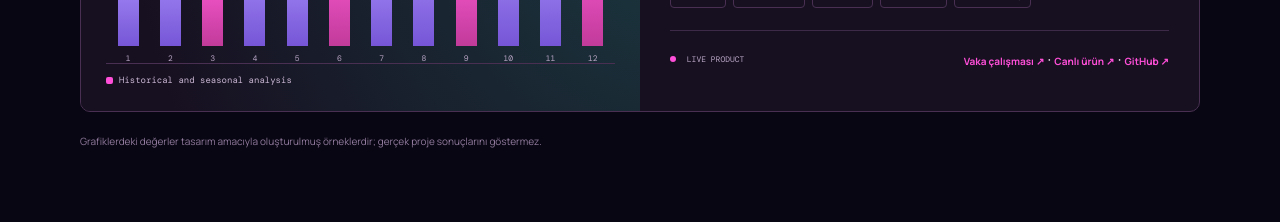
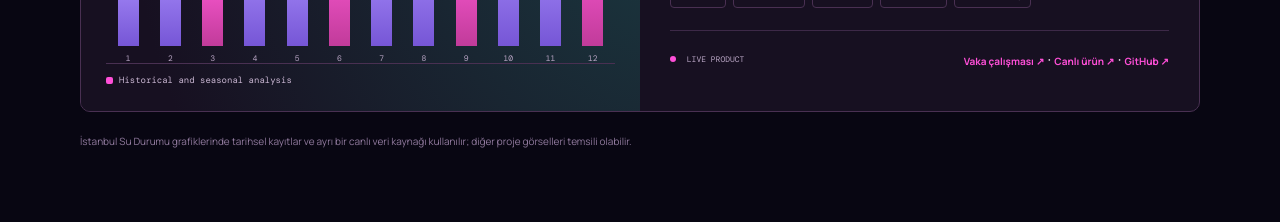
Before and after one commit to selinddrmz/portfolio, a Next.js app: page / in a window 1280 px wide. Shown: the part 3200-3422 px from the top of the page. Built offline with nearby package versions, Linux system fonts and the light colour scheme; no server answers; the database is empty.

Commit message:
Clarify which portfolio project charts use real data

```diff
--- a/app/page.tsx
+++ b/app/page.tsx
@@ -69,7 +69,7 @@ const content = {
     project3Title: "İstanbul Su Durumu",
     project3Text: "İBB tarihsel baraj doluluk kayıtları ve ayrı bir canlı veri kaynağıyla İstanbul barajlarını izleyen; mevsimsel örüntü, 12 aylık basit tahmin, belirsizlik bandı ve aynı gün geçmiş karşılaştırması sunan etkileşimli veri ürünü.",
     projectLink: "GitHub profilimi ziyaret et ↗",
-    projectNote: "Grafiklerdeki değerler tasarım amacıyla oluşturulmuş örneklerdir; gerçek proje sonuçlarını göstermez.",
+    projectNote: "İstanbul Su Durumu grafiklerinde tarihsel kayıtlar ve ayrı bir canlı veri kaynağı kullanılır; diğer proje görselleri temsili olabilir.",
     educationLabel: "04 / EĞİTİM VE GELİŞİM",
     educationTitle: "Eğitimim ve",
     educationAccent: "gelişim yolculuğum.",
@@ -146,7 +146,7 @@ const content = {
     project3Title: "Istanbul Water Status",
     project3Text: "An interactive data product combining historical IBB reservoir records with a separate live source, seasonal patterns, a simple 12-month forecast with an uncertainty band, and same-calendar-day historical comparison.",
     projectLink: "Visit my GitHub profile ↗",
-    projectNote: "Chart values are illustrative examples for design purposes and do not represent actual project results.",
+    projectNote: "Istanbul Water Status charts use historical records and a separate live data source; visuals in other projects may be illustrative.",
     educationLabel: "04 / EDUCATION & DEVELOPMENT",
     educationTitle: "My education and",
     educationAccent: "learning journey.",
```
